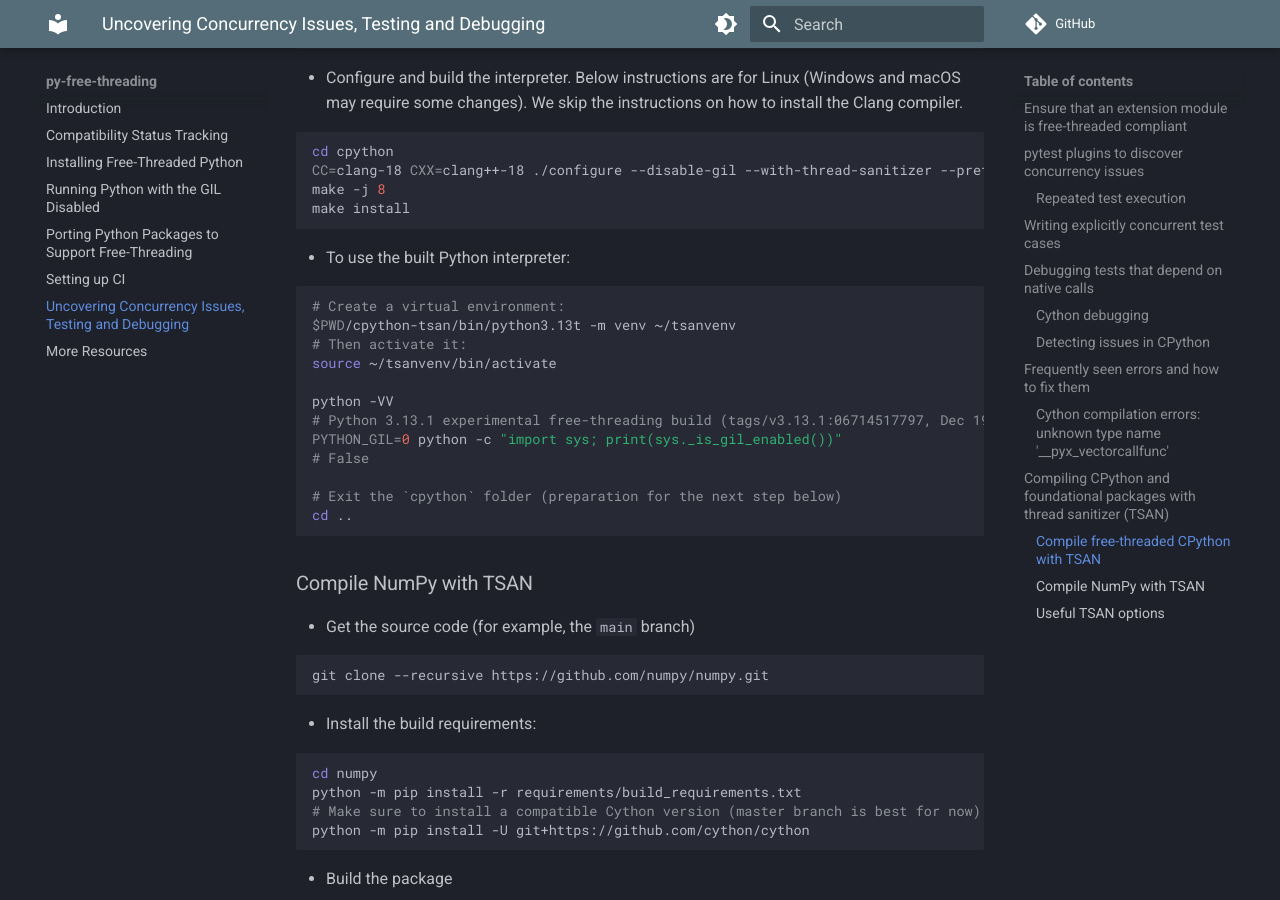
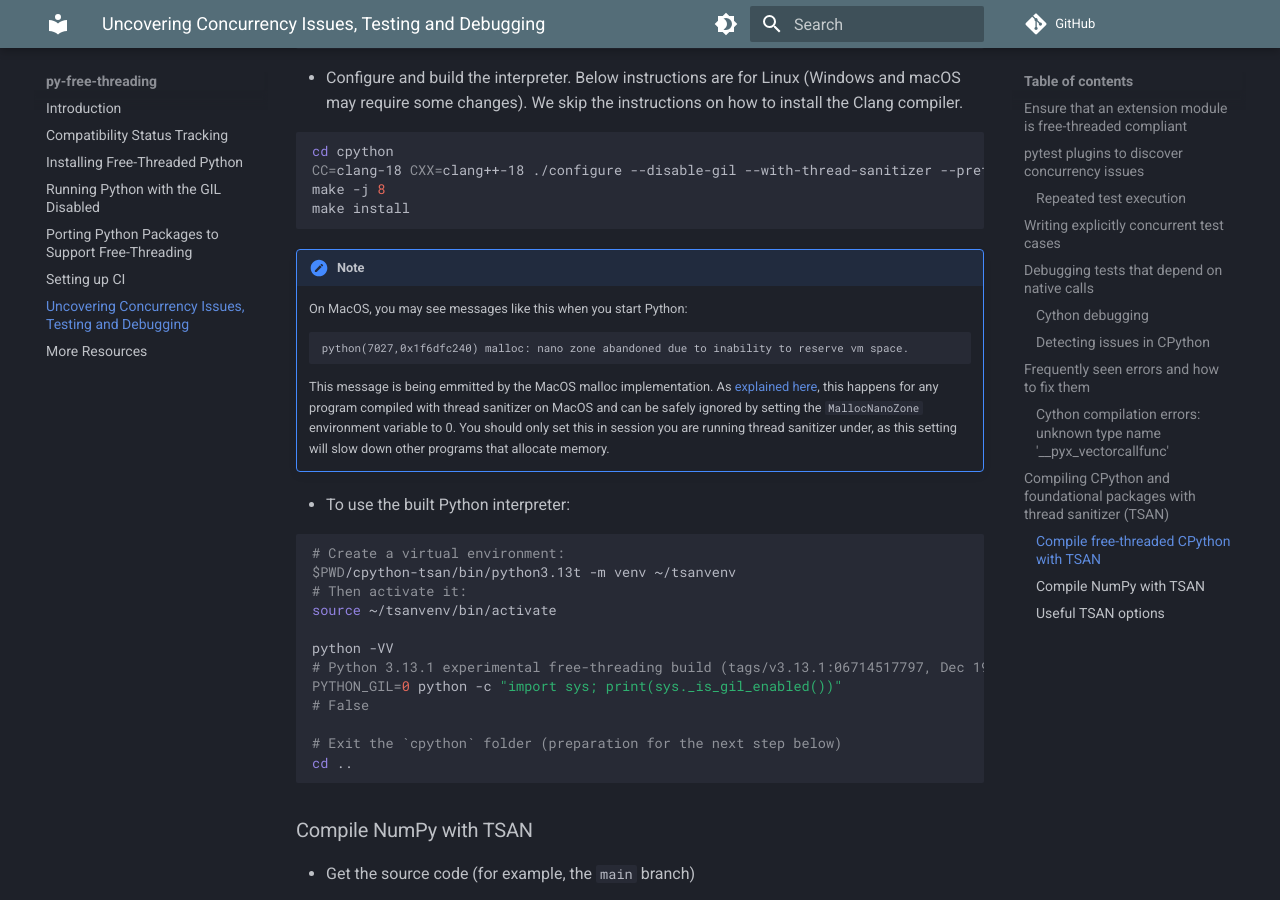
Before and after one commit to Quansight-Labs/free-threaded-compatibility, an MkDocs documentation site: the page built from docs/debugging.md, in a window 1280 px wide and 900 px high, scrolled down 4549 px. Built offline with MkDocs 1.6.1 and Material for MkDocs 9.7.7, drawn with Linux system fonts in a browser that asks for light colours; comment, search, counter and statistics services are not loaded.

Commit message:
add note about MacOS malloc warnings for tsan build

````diff
--- a/docs/debugging.md
+++ b/docs/debugging.md
@@ -299,6 +299,22 @@
 make install
 ```
 
+!!! note
+
+    On MacOS, you may see messages like this when you start Python:
+
+    ```
+    python(7027,0x1f6dfc240) malloc: nano zone abandoned due to inability to reserve vm space.
+    ```
+
+    This message is being emmitted by the MacOS malloc implementation. As
+    [explained
+    here](https://stackoverflow.com/questions/64126942/malloc-nano-zone-abandoned-due-to-inability-to-preallocate-reserved-vm-space),
+    this happens for any program compiled with thread sanitizer on MacOS and can
+    be safely ignored by setting the `MallocNanoZone` environment variable to
+    0. You should only set this in session you are running thread sanitizer
+    under, as this setting will slow down other programs that allocate memory.
+
 - To use the built Python interpreter:
 
 ```bash
````
